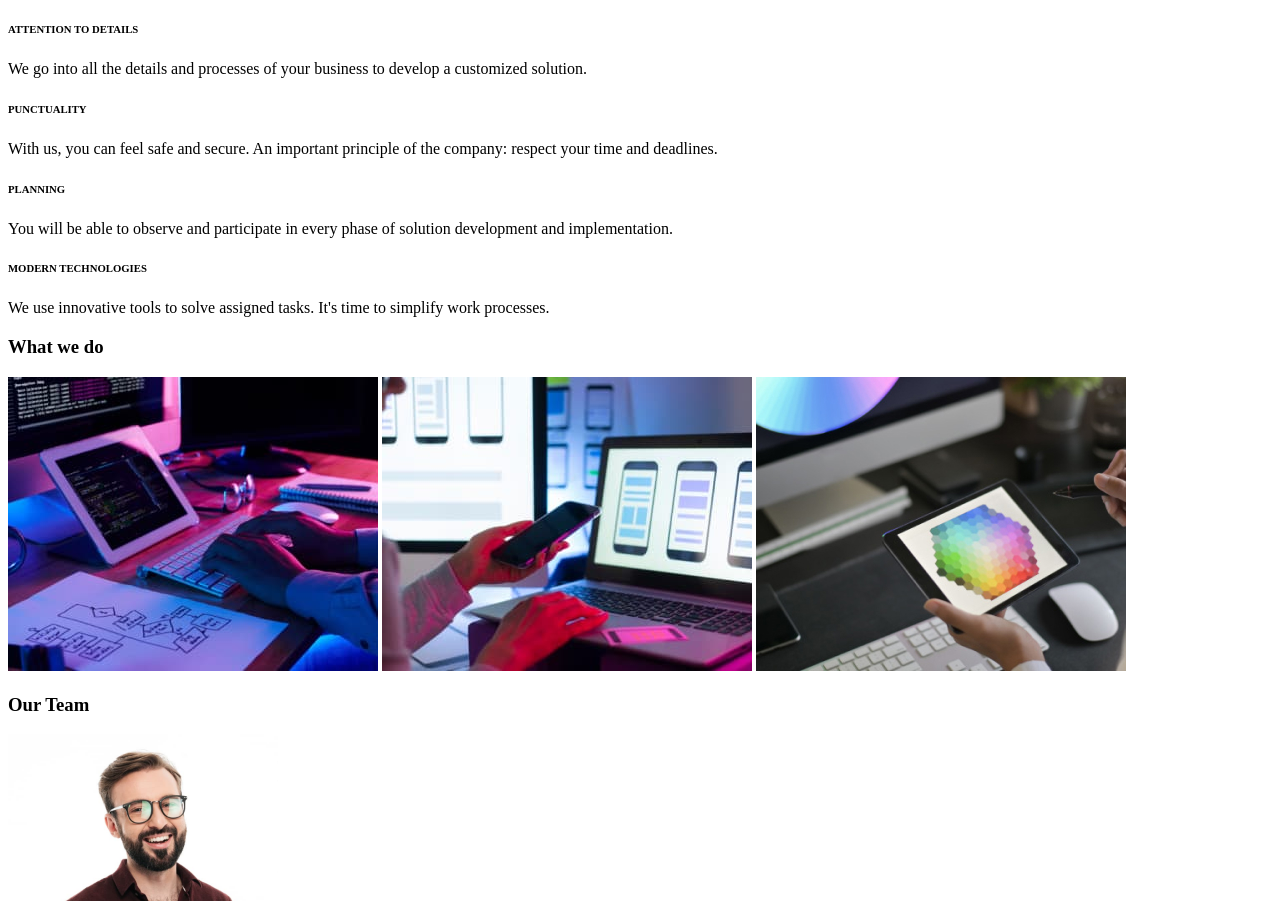
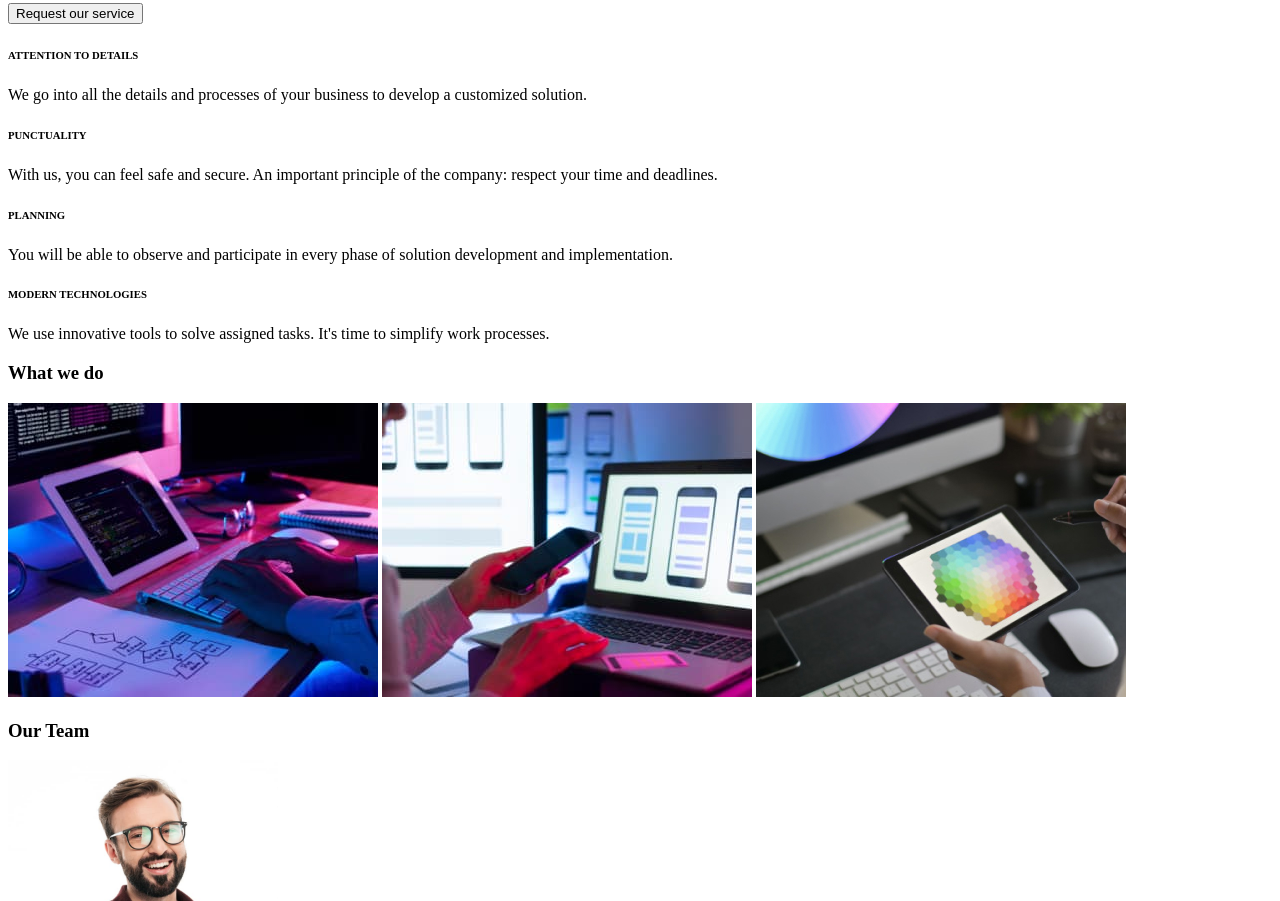
Before and after one commit to curelusaioana29/goit-markup-hw-01, a plain HTML site: page index.html in a window 1280 px wide. Shown: the part 258-1159 px from the top of the page. Drawn offline with Linux system fonts and the light colour scheme.

Commit message:
Update index.html

```diff
--- a/index.html
+++ b/index.html
@@ -5,6 +5,7 @@
     <meta name="viewport" content="width=device-width, initial-scale=1.0">
     <title>Web Studio Homework Project</title>
 </head>
+<>
 <header>
 
 
@@ -29,13 +30,14 @@
 
 </header>
 
-<main>
+
+
 <h1>EFFECTIVE SOLUTIONS FOR YOUR BUSINESS</h1>
 <button type="button">Request our service</button>
 
-</body>
-<section>
-    <h6>ATTENTION TO DETAILS</h6>
+
+<div>
+<h6>ATTENTION TO DETAILS</h6>
 <p>We go into all the details and processes of your business to develop a customized solution.</p>
      <h6>PUNCTUALITY</h6>
 <p>With us, you can feel safe and secure. An important principle of the company: respect your time and deadlines.</p>
@@ -44,11 +46,12 @@
 
 <h6>MODERN TECHNOLOGIES</h6>
 <p>We use innovative tools to solve assigned tasks. It's time to simplify work processes.</p>
+</div>
 
-</section>
+<section>
 
     <h3>What we do</h3>
-<section>
+
 
     <img src="images/img(1)squoosh optimized.jpg"alt="work"width="370"/>
     <img src="images/img (2)squoosh optimized.jpg"alt="device and laptop"width="370"/>
@@ -87,4 +90,5 @@ info@devstudio.com<br>
 +1 212-772-415<br>
 </address>
 </footer>
+</body>
 </html>
```
